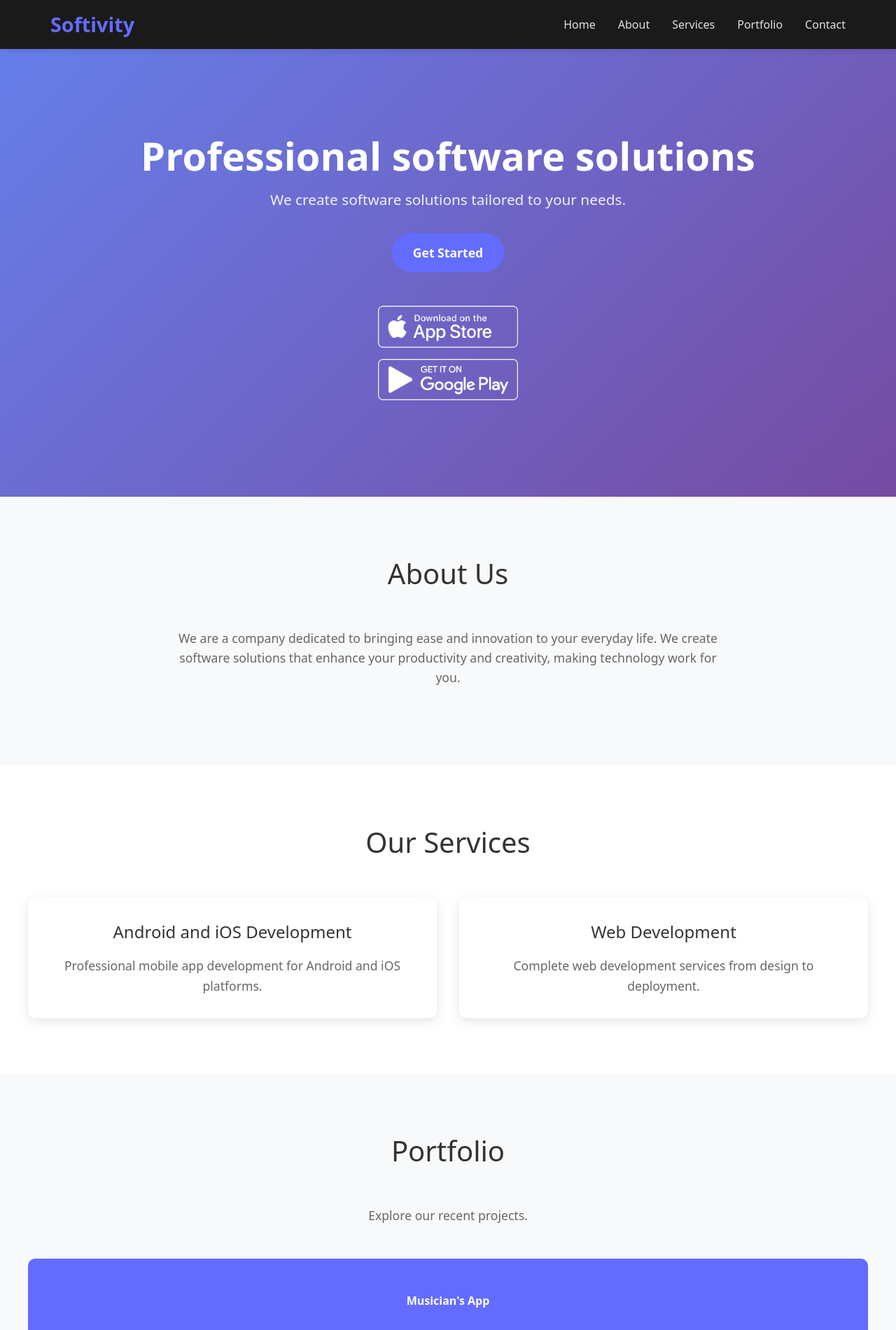
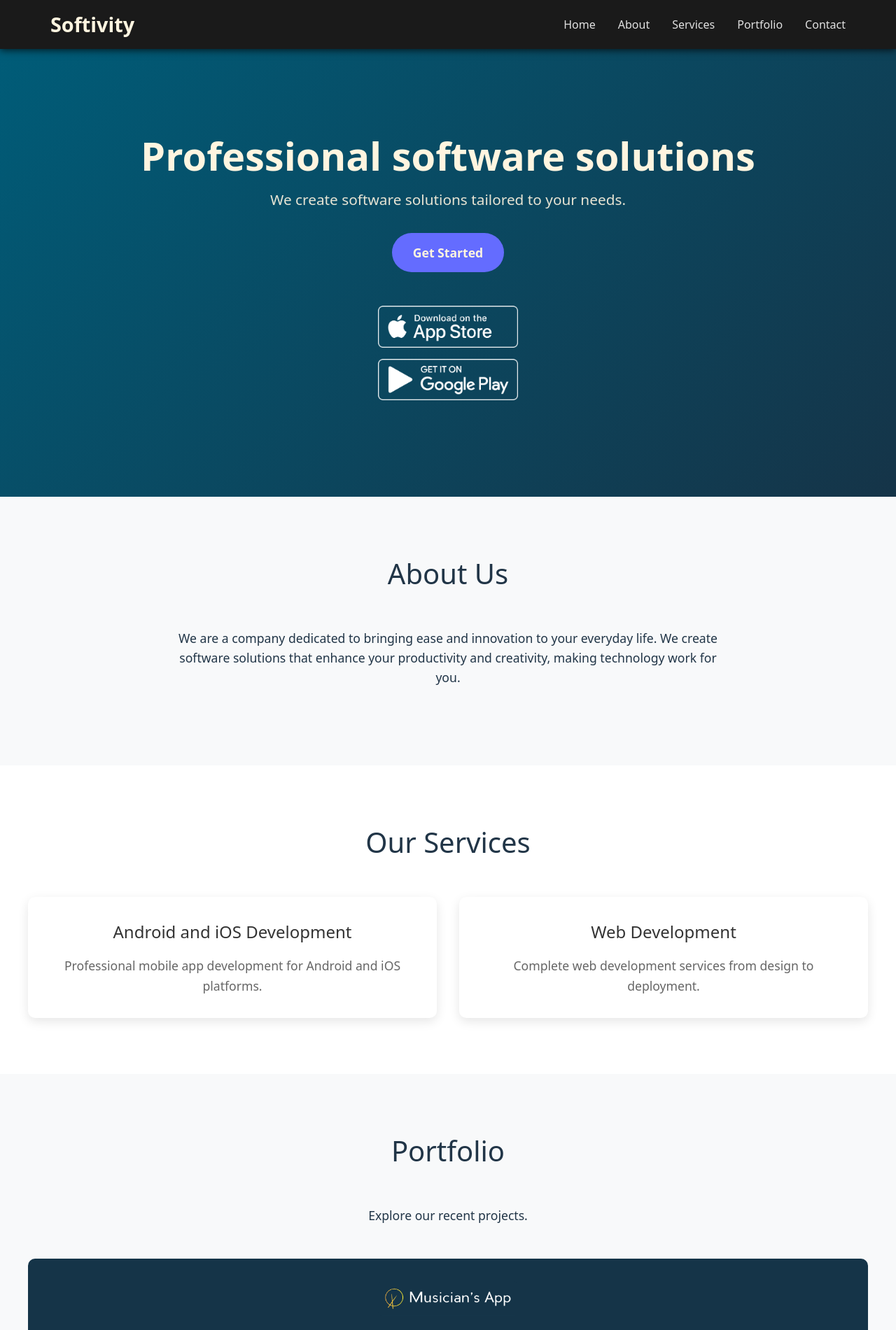
Before and after one commit to Marconion/musician-app-website-vite, a React (Vite) app: page / in a window 1280 px wide. Shown: the top 1901 px of the page at 70% size. Built offline with nearby package versions, Linux system fonts and the light colour scheme.

Commit message:
Implement code changes to enhance functionality and improve performance

```diff
--- a/src/App.css
+++ b/src/App.css
@@ -26,7 +26,7 @@
 /* Navbar Styles */
 .navbar {
   background-color: #1a1a1a;
-  box-shadow: 0 2px 10px rgba(0, 0, 0, 0.1);
+  box-shadow: 0 2px 10px rgba(0, 0, 0, 0.7);
   position: fixed;
   top: 0;
   width: 100%;
@@ -45,7 +45,7 @@
 }
 
 .nav-logo h2 {
-  color: #646cff;
+  color: #fff5e0;
   margin: 0;
   font-size: 1.8rem;
   font-weight: 700;
@@ -106,8 +106,8 @@
 
 /* Hero Section */
 .hero {
-  background: linear-gradient(135deg, #667eea 0%, #764ba2 100%);
-  color: white;
+  background: linear-gradient(135deg, #005c78 0%, #153448 100%);
+  color: #fff5e0;
   text-align: center;
   padding: 100px 2rem;
   min-height: 80vh;
@@ -130,7 +130,7 @@
 
 .cta-button {
   background: #646cff;
-  color: white;
+  color: #fff5e0;
   border: none;
   padding: 15px 30px;
   font-size: 1.1rem;
@@ -164,14 +164,14 @@
   text-align: center;
   font-size: 2.5rem;
   margin-bottom: 3rem;
-  color: #333;
+  color: "#333";
 }
 
 .section p {
   text-align: center;
   font-size: 1.1rem;
   line-height: 1.6;
-  color: #666;
+  /* color: #fff5e0; */
   max-width: 800px;
   margin: 0 auto 2rem;
 }
@@ -217,9 +217,9 @@
 }
 
 .portfolio-item {
-  background: #646cff;
+  background: #153448;
   color: white;
-  padding: 3rem 1rem;
+  padding: 2rem 1rem; /* it was 3rem 1rem */
   border-radius: 10px;
   text-align: center;
   font-weight: 600;
@@ -227,7 +227,7 @@
 }
 
 .portfolio-item:hover {
-  background: #535bf2;
+  background: #005c78;
   transform: scale(1.05);
 }
 
@@ -403,7 +403,7 @@ html {
   }
 
   .section h2 {
-    color: rgba(255, 255, 255, 0.87);
+    color: #fff5e0;
   }
 
   .section p {
@@ -415,7 +415,7 @@ html {
   }
 
   .service-card h3 {
-    color: rgba(255, 255, 255, 0.87);
+    color: #fff5e0;
   }
 
   .service-card p {
--- a/src/App.jsx
+++ b/src/App.jsx
@@ -2,6 +2,7 @@ import { useState } from "react";
 import "./App.css";
 import app_store_img from "./assets/images/App-Store.png";
 import google_play_img from "./assets/images/Google-Play.png";
+import musicians_app_img from "./assets/images/logo inline.png";
 
 function App() {
   const [isMenuOpen, setIsMenuOpen] = useState(false);
@@ -127,7 +128,13 @@ function App() {
             <h2>Portfolio</h2>
             <p>Explore our recent projects.</p>
             <div className="portfolio-grid">
-              <div className="portfolio-item">Musician's App</div>
+              <div className="portfolio-item">
+                <img
+                  src={musicians_app_img}
+                  alt="Musician's App"
+                  className="w-50 mx-auto "
+                />
+              </div>
             </div>
           </div>
         </section>
```
Also changed, not shown: src/assets/images/logo inline.png (added).
